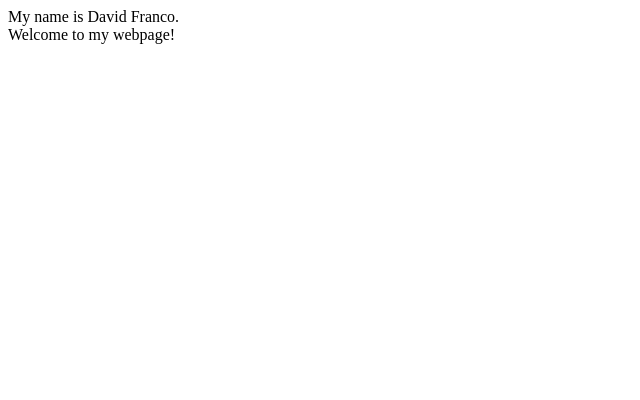
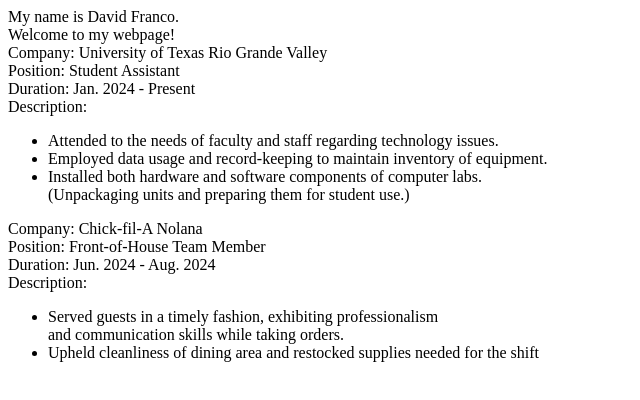
Before and after one commit to DavidFranco100/myWebpage, a plain HTML site: page index.html in a window 1280 px wide. Shown: the whole page, without its empty margins (0-640 px from the left). Drawn offline with Linux system fonts and the light colour scheme.

Commit message:
work experience added

```diff
--- a/index.html
+++ b/index.html
@@ -12,10 +12,32 @@
             <div class = "professional">
                 <div class = "work">
                     <div class = "it">
-
+                        <div>Company: University of Texas Rio Grande Valley</div>
+                        <div>Position: Student Assistant</div>
+                        <div>Duration: Jan. 2024 - Present</div>
+                        <div>Description:
+                            <ul>
+                                <li>Attended to the needs of faculty and staff regarding technology issues.</li>
+                                <li>Employed data usage and record-keeping to maintain inventory of equipment.</li>
+                                <li>
+                                    Installed both hardware and software components of computer labs.
+                                    <br>(Unpackaging units and preparing them for student use.)
+                                </li>
+                            </ul>
+                        </div>
                     </div>
                     <div class = "cfa">
-
+                        <div>Company: Chick-fil-A Nolana</div>
+                        <div>Position: Front-of-House Team Member</div>
+                        <div>Duration: Jun. 2024 - Aug. 2024</div>
+                        <div>Description:
+                            <ul>
+                                <li>Served guests in a timely fashion, exhibiting professionalism
+                                    <br>and communication skills while taking orders.
+                                </li>
+                                <li>Upheld cleanliness of dining area and restocked supplies needed for the shift</li>
+                            </ul>
+                        </div>
                     </div>
                 </div>
                 <div class = "education">
```
